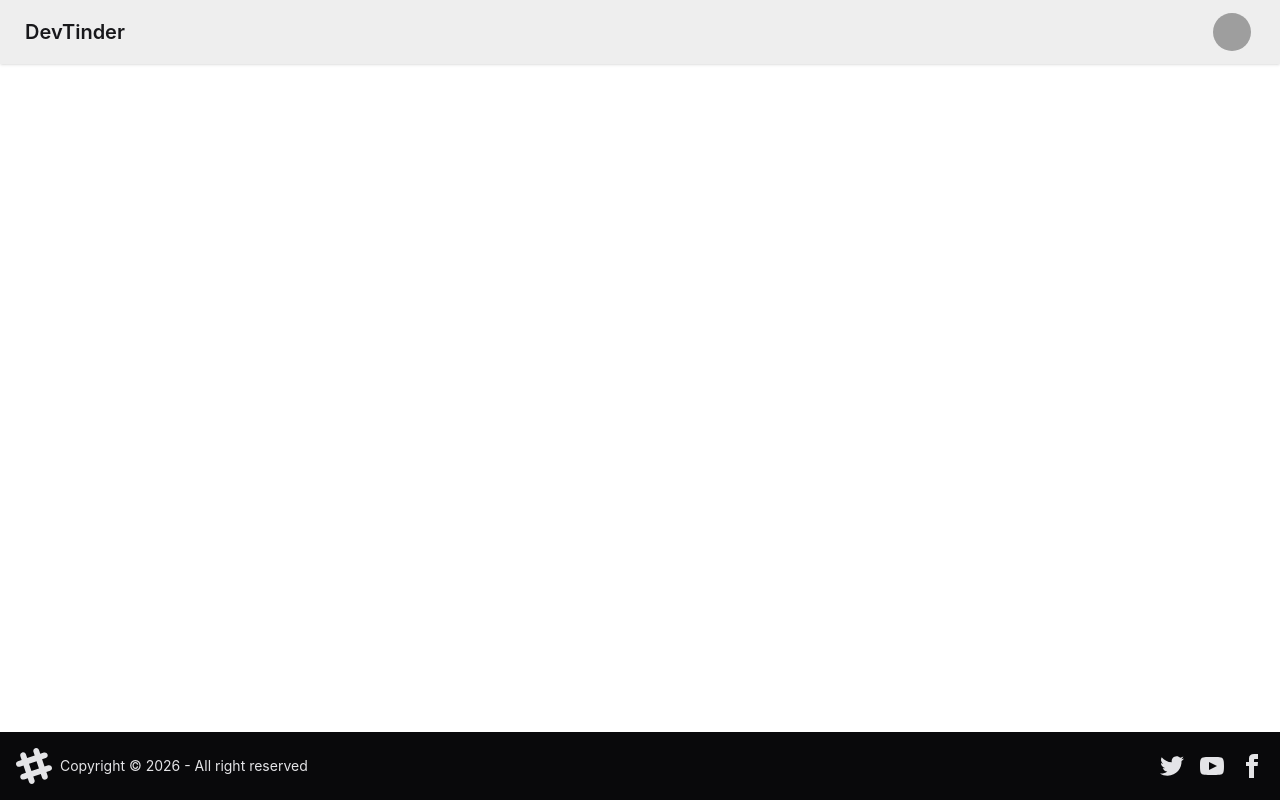
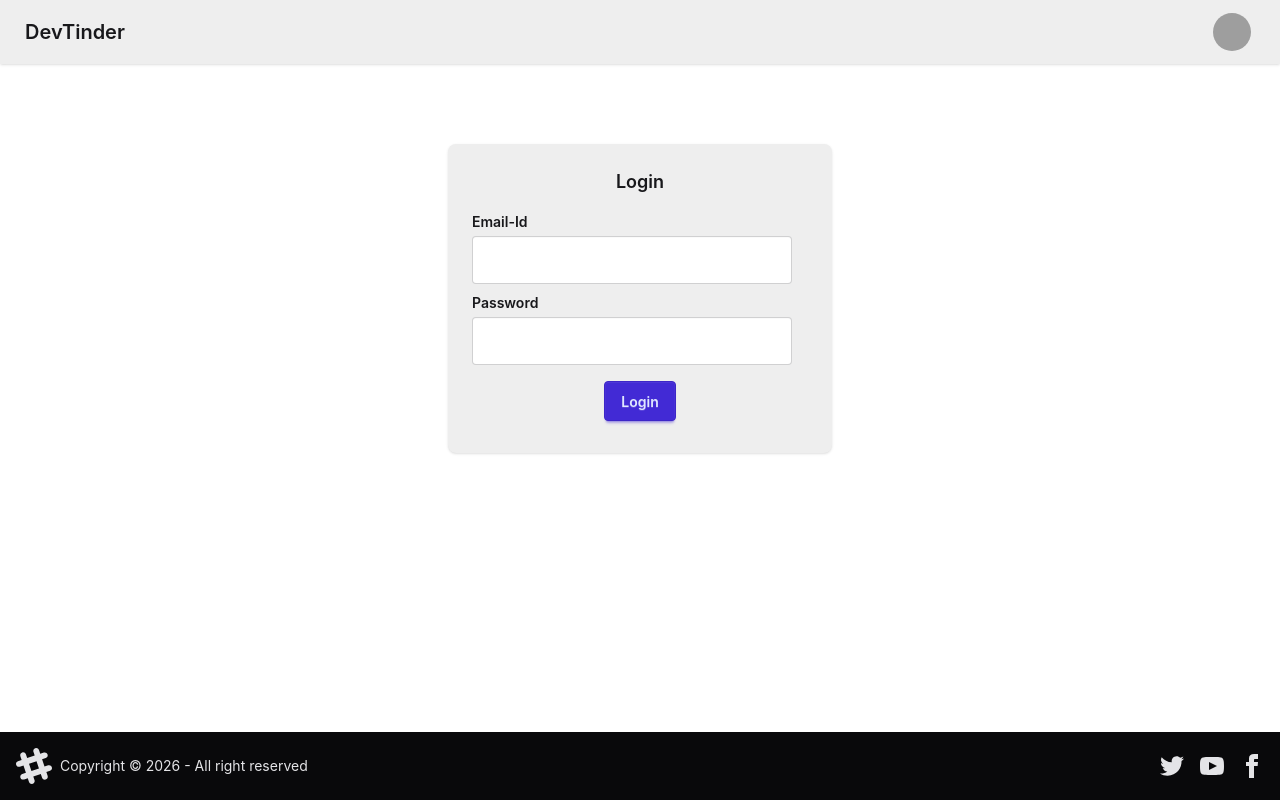
Before and after one commit to shrutisingh2176/devTinder-web, a React (Vite) app: page /login in a window 1280 px wide. Built offline with nearby package versions, Linux system fonts and the light colour scheme; grey boxes are pictures that could not be loaded.

Commit message:
axios , cors

```diff
--- a/package.json
+++ b/package.json
@@ -10,9 +10,12 @@
     "preview": "vite preview"
   },
   "dependencies": {
+    "@reduxjs/toolkit": "^2.11.2",
     "@tailwindcss/vite": "^4.2.2",
+    "axios": "^1.15.1",
     "react": "^19.2.4",
     "react-dom": "^19.2.4",
+    "react-redux": "^9.2.0",
     "react-router-dom": "^7.14.1",
     "tailwindcss": "^4.2.2"
   },
--- a/src/Login.tsx
+++ b/src/Login.tsx
@@ -1,10 +1,57 @@
-
+import { useState } from "react"
+import axios from "axios"
 
 const Login = () => {
+  const [emailId, setEmailId] = useState("")
+  const [password, setPassword] = useState("")
+
+  const handleLogin = async () => {
+    try {
+      const res = await axios.post("http://localhost:7777/login", {
+       emailId,
+        password,
+      } , { withCredentials: true })  // to send cookies along with the request
+    } catch (error) {
+      console.error("Error logging in:", error)
+    }
+  }
+
   return (
-    <div>
 
+    <div className="flex justify-center my-20  ">
+      <div className="card bg-base-300 w-96 shadow-sm">
+        <div className="card-body">
+          <h2 className="card-title justify-center">Login</h2>
+         <div>
+              <label className="form-label">
+                <legend className="fieldset-legend">Email-Id</legend>
+                <input
+                  className="input input-bordered w-full max-w-xs h-12 "
+                  value={emailId}
+                  onChange={(e) => setEmailId(e.target.value)}
+                />
+              </label>
+
+              <label className="form-label">
+                <legend className="fieldset-legend" >Password</legend>
+                <input
+                 className="input input-bordered w-full max-w-xs h-12 "
+                  type="password"
+                  value={password}
+                  onChange={(e) => setPassword(e.target.value)}
+                />
+              </label>
+
+               </div>
+          <div className="card-actions justify-center my-2">
+            <button className="btn btn-primary" onClick={handleLogin}>
+              Login
+            </button>
+          </div>
+        </div>
+      </div>
     </div>
+
   )
 }
 
```
Also changed, not shown: 1 other file (tests, documents, lock files or other folders).
